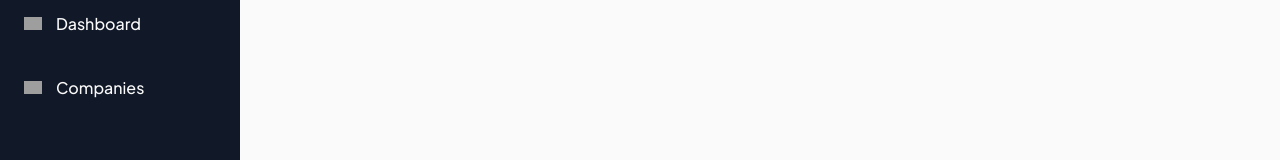
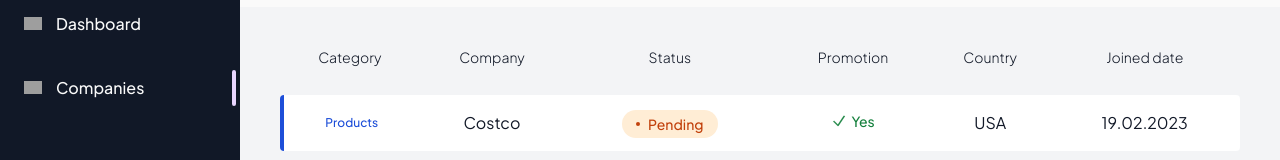
Before and after one commit to Vlad-dualv/CRM-website, a Next.js app in the folder crm/: page /companies in a window 1280 px wide. Shown: the part 194-354 px from the top of the page. Built offline with nearby package versions, Linux system fonts and the light colour scheme; grey boxes are pictures that could not be loaded.

Commit message:
Navigation

```diff
--- a/crm/src/app/(admin)/companies/[id]/page.tsx
+++ b/crm/src/app/(admin)/companies/[id]/page.tsx
@@ -1,5 +1,5 @@
 import React from 'react';
-import Header from '../../components/header';
+import Header from '@/app/components/header';
 
 export interface PageProps {
   params: { id: string };
@@ -9,7 +9,6 @@ export default function Page({ params }: PageProps) {
   return (
     <div>
       <Header>Companies ({String(params.id)}) </Header>
-      <p>{new Date().toTimeString()}</p>
     </div>
   );
 }
--- a/crm/src/app/(admin)/dashboard/_settings/page.tsx
+++ /dev/null
@@ -1,9 +0,0 @@
-import React from 'react';
-
-export default function Page() {
-  return (
-    <main>
-      <h1 className="text-xl">Settings Page</h1>
-    </main>
-  );
-}
--- a/crm/src/app/(admin)/dashboard/layout.tsx
+++ /dev/null
@@ -1,15 +0,0 @@
-import React from 'react';
-import Sidebar from '@/app/components/sidebar';
-
-export interface LayoutProps {
-  children: React.ReactNode;
-}
-
-export default function Layout({ children }: LayoutProps) {
-  return (
-    <div>
-      <Sidebar />
-      <div className="ml-60">{children}</div>
-    </div>
-  );
-}
--- a/crm/src/app/(admin)/companies/layout.tsx
+++ b/crm/src/app/(admin)/layout.tsx
@@ -6,6 +6,7 @@ export interface LayoutProps {
 }
 
 export default function Layout({ children }: LayoutProps) {
+  console.log('rendering');
   return (
     <div>
       <Sidebar />
--- a/crm/src/app/components/client-component.tsx
+++ /dev/null
@@ -1,17 +0,0 @@
-import React from 'react';
-import ServerComponentCopy from './server-component-copy';
-
-export interface ClientComponentProps {
-  children?: React.ReactNode;
-}
-
-export default function ClientComponent({ children }: ClientComponentProps) {
-  console.log('Client Component');
-  return (
-    <div>
-      <span>Client Component</span>
-
-      {children}
-    </div>
-  );
-}
--- a/crm/src/app/components/server-component-copy.tsx
+++ /dev/null
@@ -1,19 +0,0 @@
-import { headers } from 'next/headers';
-import React from 'react';
-
-export interface ServerComponentProps {
-  children?: React.ReactNode;
-}
-
-export default function ServerComponentCopy({
-  children,
-}: ServerComponentProps) {
-  console.log('Server component Copy');
-  console.log(headers());
-  return (
-    <div>
-      <span>Server Component Copy</span>
-      {children}
-    </div>
-  );
-}
--- a/crm/src/app/components/server-component.tsx
+++ /dev/null
@@ -1,15 +0,0 @@
-import React from 'react';
-
-export interface ServerComponentProps {
-  children?: React.ReactNode;
-}
-
-export default function ServerComponent({ children }: ServerComponentProps) {
-  console.log('Server component');
-  return (
-    <div>
-      <span>Server Component</span>
-      {children}
-    </div>
-  );
-}
--- a/crm/src/app/components/sidebar-item.tsx
+++ b/crm/src/app/components/sidebar-item.tsx
@@ -1,7 +1,10 @@
 import React from 'react';
 import Image from 'next/image';
+import Link from 'next/link';
+import clsx from 'clsx';
 
 export interface SidebarItemProps {
+  current?: boolean;
   pathname: string;
   src: string;
   alt: string;
@@ -9,6 +12,7 @@ export interface SidebarItemProps {
 }
 
 export default function SidebarItem({
+  current,
   pathname,
   src,
   alt,
@@ -16,10 +20,17 @@ export default function SidebarItem({
 }: SidebarItemProps) {
   return (
     <li>
-      <a href={pathname} className="flex items-center h-9 mx-1 gap-3.5">
+      <Link
+        href={pathname}
+        className={clsx(
+          'flex items-center h-9 mx-1 gap-3.5',
+          current &&
+            'after:h-full after:ml-auto after:border-2 after:border-purple-200 after:rounded-sm',
+        )}
+      >
         <Image className="ml-5" width={18} height={18} src={src} alt={alt} />
         <span className="font-medium text-zinc-50">{children}</span>
-      </a>
+      </Link>
     </li>
   );
 }
--- a/crm/src/app/components/sidebar.tsx
+++ b/crm/src/app/components/sidebar.tsx
@@ -1,10 +1,16 @@
+'use client';
+
 import React from 'react';
 import Image from 'next/image';
 import SidebarItem from '@/app/components/sidebar-item';
+import { usePathname, useRouter } from 'next/navigation';
 
-export interface SidebarProps {}
-
-export default function Sidebar({}: SidebarProps) {
+export default function Sidebar() {
+  const router = useRouter();
+  const pathname = usePathname();
+  const handleExitClick = () => {
+    router.push('/');
+  };
   return (
     <aside className="fixed top-0 left-0 z-40 w-60 h-screen">
       <div className="flex flex-col h-full overflow-y-auto bg-gray-900">
@@ -17,6 +23,7 @@ export default function Sidebar({}: SidebarProps) {
         />
         <ul className="space-y-7">
           <SidebarItem
+            current={pathname === '/dashboard'}
             pathname="/dashboard"
             src="/icons/squares.svg"
             alt="dashboard icon"
@@ -24,6 +31,7 @@ export default function Sidebar({}: SidebarProps) {
             Dashboard
           </SidebarItem>
           <SidebarItem
+            current={pathname === '/companies'}
             pathname="/companies"
             src="/icons/briefcase.svg"
             alt="companies icon"
@@ -31,7 +39,10 @@ export default function Sidebar({}: SidebarProps) {
             Companies
           </SidebarItem>
         </ul>
-        <button className="flex items-center gap-2 p-6 mt-auto mx-auto">
+        <button
+          className="flex items-center gap-2 p-6 mt-auto mx-auto"
+          onClick={handleExitClick}
+        >
           <Image
             width={18}
             height={18}
```
Also changed, not shown: crm/src/app/(admin)/companies/page.tsx (+7 -7 lines).
